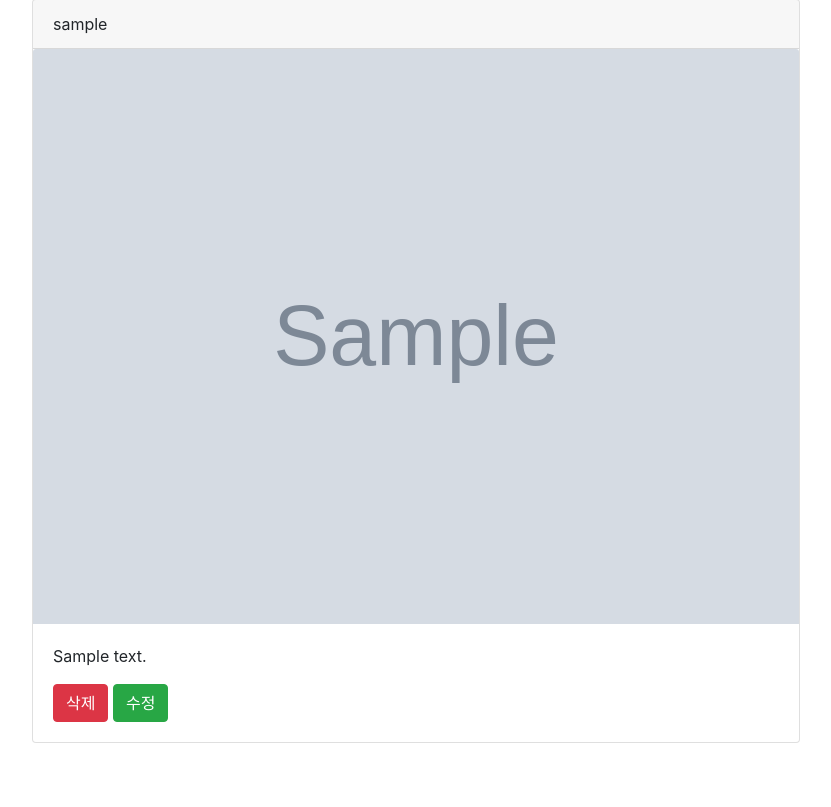
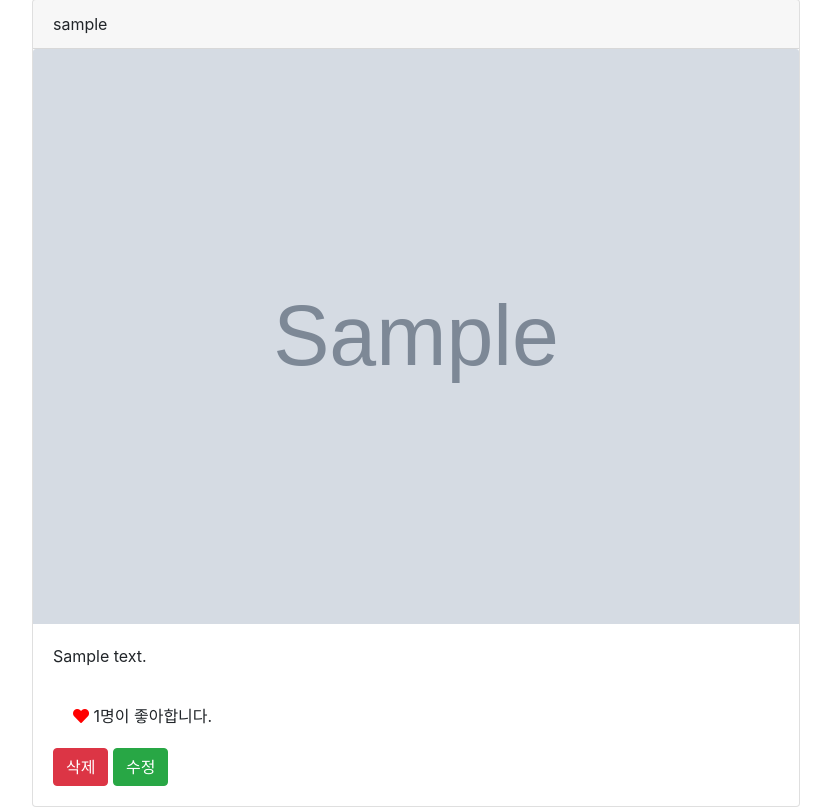
Before and after one commit to dowookims/insta, a Django app: page /posts/ in a window 1280 px wide. Shown: the part 102-909 px from the top of the page, without its empty margins (224-1055 px from the left). Before the commit the page ends 845 px from the top, so only its background shows below. Run offline with Django 3.2, Linux system fonts and the light colour scheme; a user stored in the database is signed in; tables that the repository leaves empty hold one stand-in row (values such as "Sample post"); grey boxes marked "Sample" are stand-in pictures; some libraries are stand-ins or nearby versions.

Commit message:
Template에 Like 기능 구현 & like action에  @login_required 추가

```diff
--- a/posts/templates/posts/index.html
+++ b/posts/templates/posts/index.html
@@ -11,6 +11,17 @@
       <div class="card-body">
         <p class="card-text">{{ post.content }}</p>
         <!-- 작성자만 수정 / 삭제 가능 -->
+        <div class="post-menu card-body">
+          <!-- 좋아요 버튼 추가-->
+          {% if user in post.like_users.all %}
+          <a href="{% url 'posts:like' post.id %}"><i class="fas fa-heart like"></i></a>
+          {% else %}
+          <a href="{% url 'posts:like' post.id %}"><i class="far fa-heart no-like"></i></a>
+          {% endif %}
+          <span>
+            {{ post.like_users.all.count }}명이 좋아합니다.
+          </span>
+        </div>
         {% if post.user == request.user %}
           <a href="{% url 'posts:delete' post.id %}" class="btn btn-danger">삭제</a>
           <a href="{% url 'posts:update' post.id %}" class="btn btn-success">수정</a>
--- a/posts/views.py
+++ b/posts/views.py
@@ -2,6 +2,7 @@ from django.shortcuts import render, redirect, get_object_or_404
 from . forms import PostForm
 from . models import Post
 from django.views.decorators.http import require_safe
+from django.contrib.auth.decorators import login_required
 
 # Create your views here.
 
@@ -50,6 +51,7 @@ def delete(request, id):
     post.delete()
     return redirect('posts:index')
 
+@login_required
 def like(request, id):
     # 1. like를 추가할 포스트를 가져옴
     post = get_object_or_404(Post, id=id)
--- a/templates/base.html
+++ b/templates/base.html
@@ -15,6 +15,19 @@
     body : {
       background-color : #FAFAFA;
     }
+    .fa-heart : {
+      text-decoration: none;
+    }
+    .fa-heart a, .fa-heart>a:hover, .fa-heart>a:visted {
+      text-decoration: none;
+    }
+    .like {
+      color : red;
+    }
+    .no-like {
+      color : black;
+    }
+
   </style>
   </head>
   <body>
```
